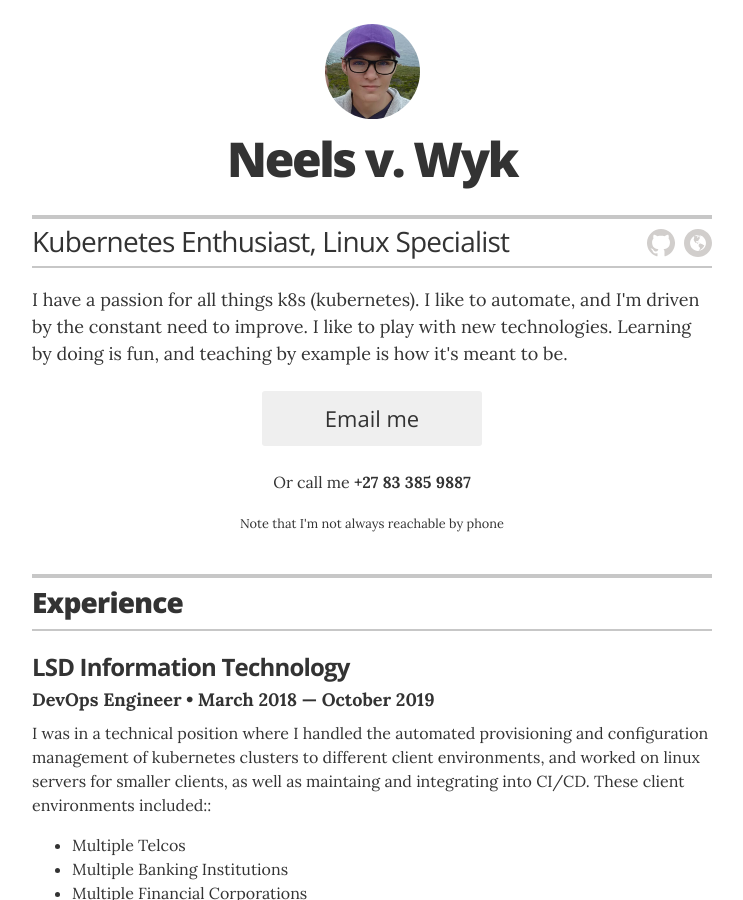
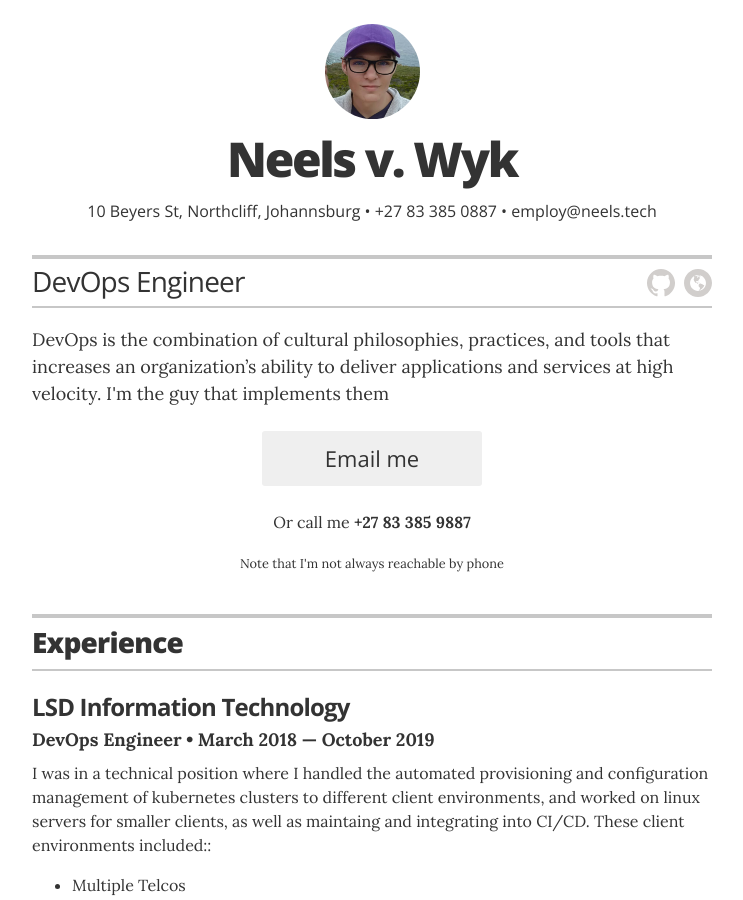
Before and after one commit to Neels-v-Wyk/Neels-v-Wyk.github.io, a Jekyll site: the page built from index.html, in a window 1280 px wide and 900 px high. Shown: the whole window, without its empty margins (268-1011 px from the left). Built offline with Jekyll 4.4.1, drawn with Linux system fonts in a browser that asks for light colours; some of the changed text lies outside the part shown.

Commit message:
Update personal info

```diff
--- a/_config.yml
+++ b/_config.yml
@@ -1,6 +1,6 @@
 # Site settings
 title: "Neels van Wyk Resume"
-description: "My simple online CV"
+description: "My simple online resume"
 
 # Build settings
 markdown: kramdown
@@ -11,19 +11,19 @@ sass:
 # Resume settings
 resume_avatar:                  "true"
 resume_name:                    "Neels v. Wyk"
-resume_title:                   "Kubernetes Enthusiast, Linux Specialist"
+resume_title:                   "DevOps Engineer"
 
 # used for the contact button in _layouts/resume.html
 resume_contact_email:           "employ@neels.tech"
 
 # the next two items are used for schema itemprops in _layouts/resume.html
 resume_contact_telephone:       "+27 83 385 9887"
-resume_contact_address:         "14 Collins St, Windsor Glen, Johannsburg"
+resume_contact_address:         "10 Beyers St, Northcliff, Johannsburg"
 
-resume_header_contact_info:     "14 Collins St, Windsor Glen, Johannsburg • +27 83 385 0887 • employ@neels.tech"
-display_header_contact_info:    "false"
+resume_header_contact_info:     "10 Beyers St, Northcliff, Johannsburg • +27 83 385 0887 • employ@neels.tech"
+display_header_contact_info:    "true"
 
-resume_header_intro: "<p>I have a passion for all things k8s (kubernetes). I like to automate, and I'm driven by the constant need to improve. I like to play with new technologies. Learning by doing is fun, and teaching by example is how it's meant to be.</p>"
+resume_header_intro: "<p>DevOps is the combination of cultural philosophies, practices, and tools that increases an organization’s ability to deliver applications and services at high velocity. I'm the guy that implements them</p>"
 
 # use "yes" to display the email contact button,
 # "no" to display an "I'm not looking for work" message,
@@ -39,7 +39,7 @@ resume_section_education:       true
 resume_section_skills:          true
 #resume_section_recognition:     true
 resume_section_links:           true
-resume_section_associations:    true
+#resume_section_associations:    true
 resume_section_interests:       true
 
 # Resume social links
```
